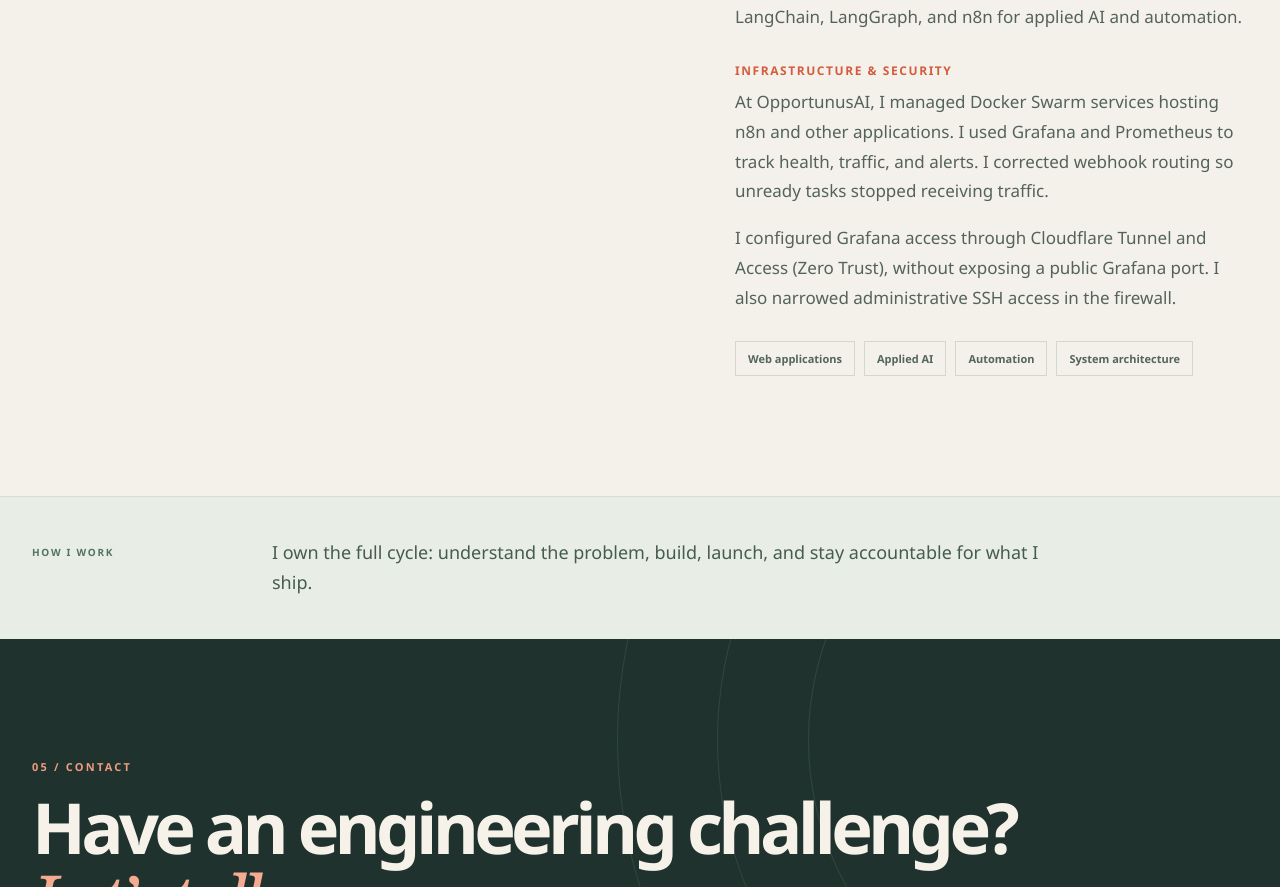
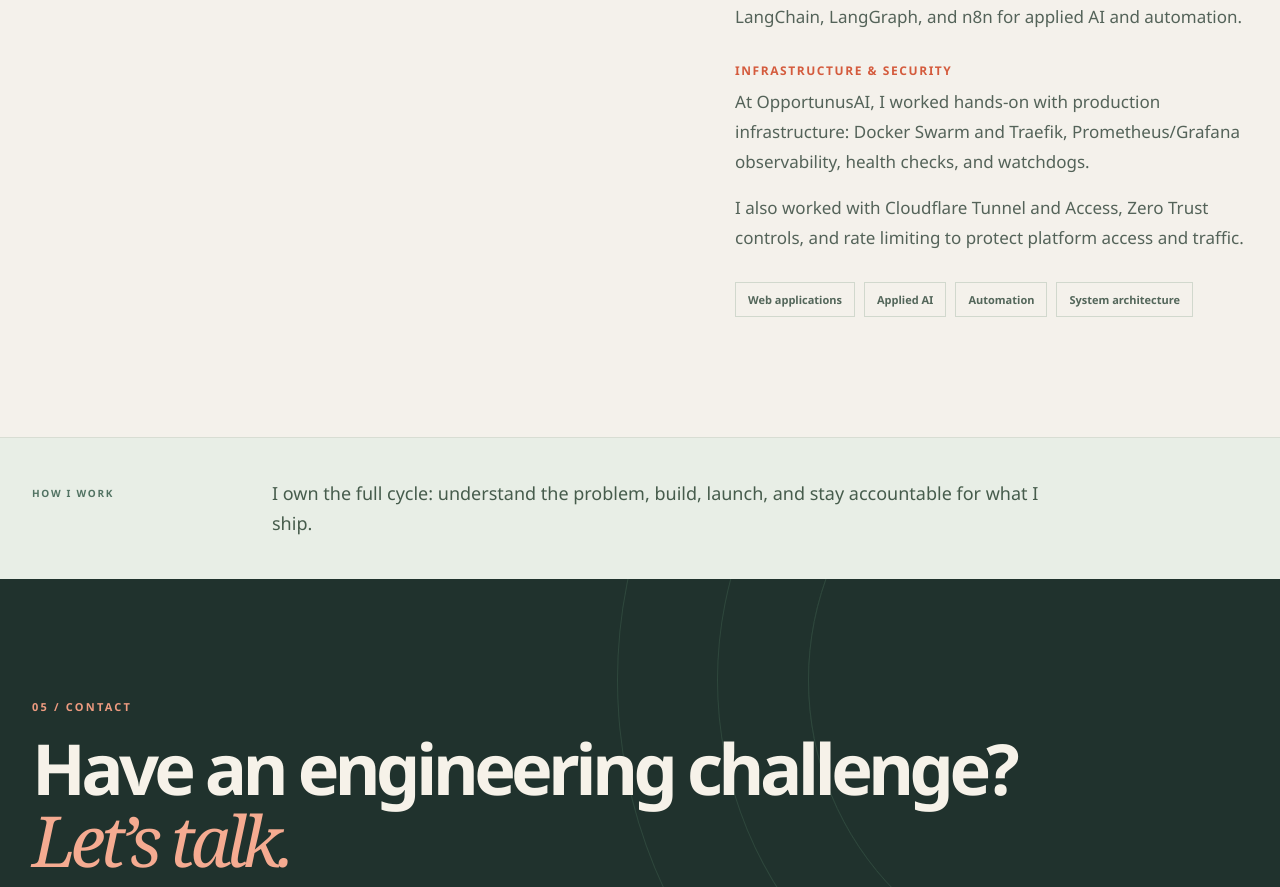
Before and after one commit to rodrigolima-dev/rodrigolima-dev.github.io, a React (Vite) app: page / in a window 1280 px wide. Shown: the part 4619-5506 px from the top of the page. Built offline with nearby package versions, Linux system fonts and the light colour scheme.

Commit message:
docs(site): broaden production infrastructure story

```diff
--- a/src/content.ts
+++ b/src/content.ts
@@ -102,9 +102,9 @@ export const content = {
       'My current focus is JavaScript/TypeScript and Python, with LangChain, LangGraph, and n8n for applied AI and automation.',
     aboutInfraTitle: 'Infrastructure & security',
     aboutInfraOperations:
-      'At OpportunusAI, I managed Docker Swarm services hosting n8n and other applications. I used Grafana and Prometheus to track health, traffic, and alerts. I corrected webhook routing so unready tasks stopped receiving traffic.',
+      'At OpportunusAI, I worked hands-on with production infrastructure: Docker Swarm and Traefik, Prometheus/Grafana observability, health checks, and watchdogs.',
     aboutInfraSecurity:
-      'I configured Grafana access through Cloudflare Tunnel and Access (Zero Trust), without exposing a public Grafana port. I also narrowed administrative SSH access in the firewall.',
+      'I also worked with Cloudflare Tunnel and Access, Zero Trust controls, and rate limiting to protect platform access and traffic.',
     practiceAreas: 'Areas of practice',
     practiceWeb: 'Web applications',
     practiceAi: 'Applied AI',
@@ -225,9 +225,9 @@ export const content = {
       'Meu foco hoje é JavaScript/TypeScript e Python, com LangChain, LangGraph e n8n em IA aplicada e automação.',
     aboutInfraTitle: 'Infraestrutura e segurança',
     aboutInfraOperations:
-      'Na OpportunusAI, gerenciei serviços em Docker Swarm que hospedavam n8n e outras aplicações. Usei Grafana e Prometheus para acompanhar saúde, tráfego e alertas. Corrigi o roteamento dos webhooks para que tarefas sem prontidão não recebessem tráfego.',
+      'Na OpportunusAI, atuei diretamente na infraestrutura de produção: Docker Swarm e Traefik, observabilidade com Prometheus/Grafana, health checks e watchdogs.',
     aboutInfraSecurity:
-      'Configurei acesso ao Grafana por Cloudflare Tunnel e Access (Zero Trust), sem abrir porta pública para o painel. Também restringi o acesso SSH administrativo no firewall.',
+      'Também trabalhei com Cloudflare Tunnel e Access, controles Zero Trust e rate limiting para proteger o acesso e o tráfego da plataforma.',
     practiceAreas: 'Áreas de atuação',
     practiceWeb: 'Aplicações web',
     practiceAi: 'IA aplicada',
```
